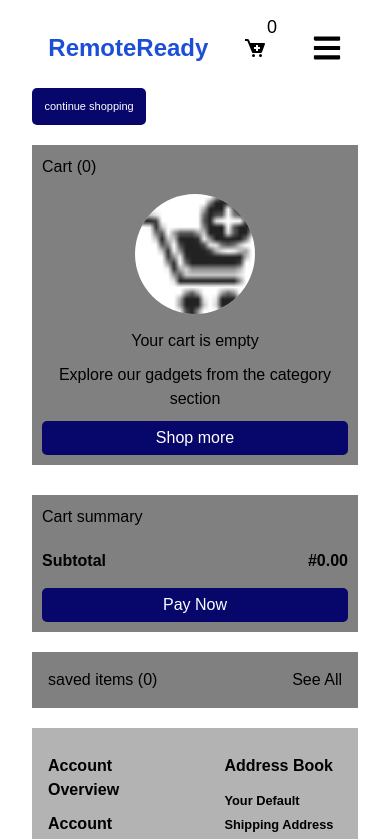
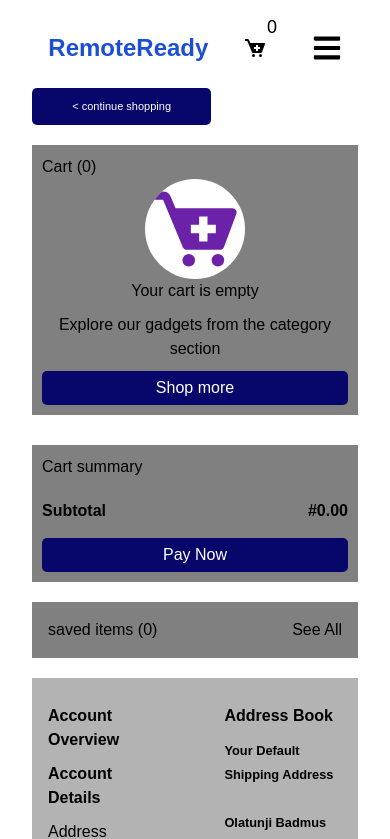
Before and after one commit to Remote-Ready/enoverlab-intern38, a React (Vite) app: page /cart in a window 390 px wide. Shown: the top 839 px of the page. Built offline with nearby package versions, Linux system fonts and the light colour scheme.

Commit message:
edit cart icon in the cart page

```diff
--- a/src/components/css/Cart.css
+++ b/src/components/css/Cart.css
@@ -8,6 +8,11 @@
     color: #fff;
     padding: 10px 5px;
     border-radius: 5px;
+  }
+
+  .cart-button button{
+    display: grid;
+    grid-template-columns: 1fr 1fr;
   }
 
   .cart-content{
@@ -218,7 +223,7 @@
 
   @media screen and (max-width: 450px) {
     .cart-button{
-      width: 35%;
+      width: 55%;
     }
 
     .cart-content{
--- a/src/pages/Cart.jsx
+++ b/src/pages/Cart.jsx
@@ -1,10 +1,11 @@
 import React from 'react';
 import { useDispatch, useSelector } from 'react-redux';
-import cart from '../assets/cart.png'
 import { Link } from 'react-router-dom';
 import { addToCart, removeFromCart } from '../components/CartSlice';
 
 import '../components/css/Cart.css'
+import { BiSolidCartAdd } from 'react-icons/bi';
+import { MdKeyboardArrowLeft } from 'react-icons/md'
 
 const Cart = ({ onClick }) => {
   const cartItems = useSelector((state) => state.cart.items);
@@ -26,7 +27,7 @@
     <div>
      <Link to='/categories'>
        <button onClick={onClick} className="cart-button">
-         continue shopping
+        	&lt; continue shopping
        </button>
      </Link>
 
@@ -36,7 +37,7 @@
         <div className="cart-length">
             <h4>Cart ({cartItems.length})</h4>
             <div>
-                <img src={cart} alt="" />
+              <BiSolidCartAdd size={100} className='text-purple-800 bg-white rounded-full m-auto ' />
                 {cartItems.length == 0 && <p>Your cart is empty</p> }
                 <p>Explore our gadgets from the category section</p>
                 <button>Shop more</button>
```
